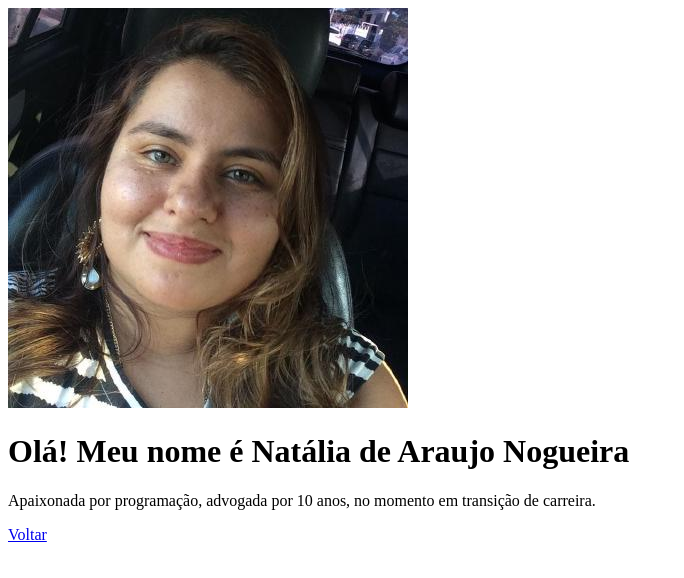
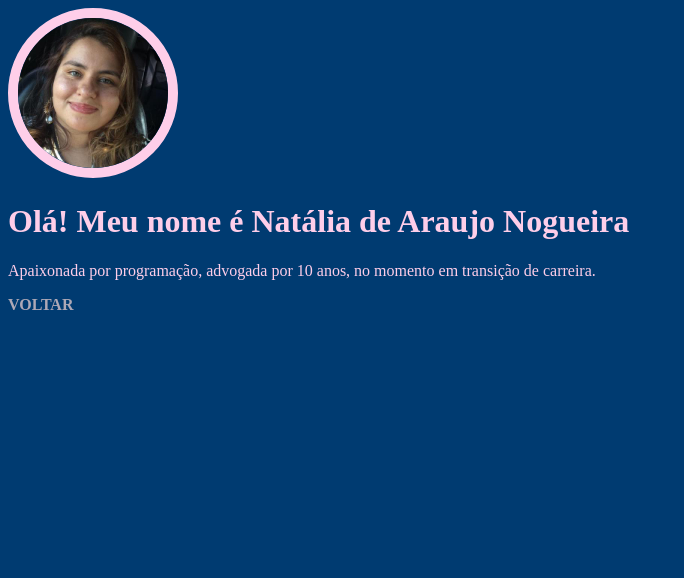
Before and after one commit to NataliaAraujo2/world-cup-sweepstakes, a plain HTML site: page index.html in a window 1280 px wide. Shown: the whole page, without its empty margins (0-684 px from the left). Drawn offline with Linux system fonts and the light colour scheme.

Commit message:
Estiliza a BIO

```diff
--- a/index.html
+++ b/index.html
@@ -1,17 +1,36 @@
 <!DOCTYPE html>
 <html lang="en">
   <head>
-        <meta charset="UTF-8">
-        <meta http-equiv="X-UA-Compatible" content="IE=edge">
-        <meta name="viewport" content="width=device-width, initial-scale=1.0">
+    <meta charset="UTF-8" />
+    <meta http-equiv="X-UA-Compatible" content="IE=edge" />
+    <meta name="viewport" content="width=device-width, initial-scale=1.0" />
     <title>MINHA BIO</title>
+    <style>
+      body {
+        background-color: #003b71;
+        color: #fecee9
+      }
+      .photo {
+        width: 150px;
+        border-radius: 100%;
+        border: 10px solid #fecee9;
+      }
+
+      a {
+        text-transform: uppercase;
+        text-decoration: none;
+        font-weight: bold;
+        color: #ada8b6;
+      }
+    </style>
   </head>
   <body>
-        <img src="img/me.jpeg" />
+    <img src="img/me.jpeg" class="photo" />
     <h1>Olá! Meu nome é Natália de Araujo Nogueira</h1>
-        <p>Apaixonada por programação, advogada por 10 anos, no momento em transição de carreira.</p>
-        <a href="bio.html">
-            Voltar
-        </a>
+    <p>
+      Apaixonada por programação, advogada por 10 anos, no momento em transição
+      de carreira.
+    </p>
+    <a href="bio.html"> Voltar </a>
   </body>
 </html>
```
Also changed, not shown: bio.html (+2 -1 lines). Lines whose indentation alone changed are shown as unchanged.
